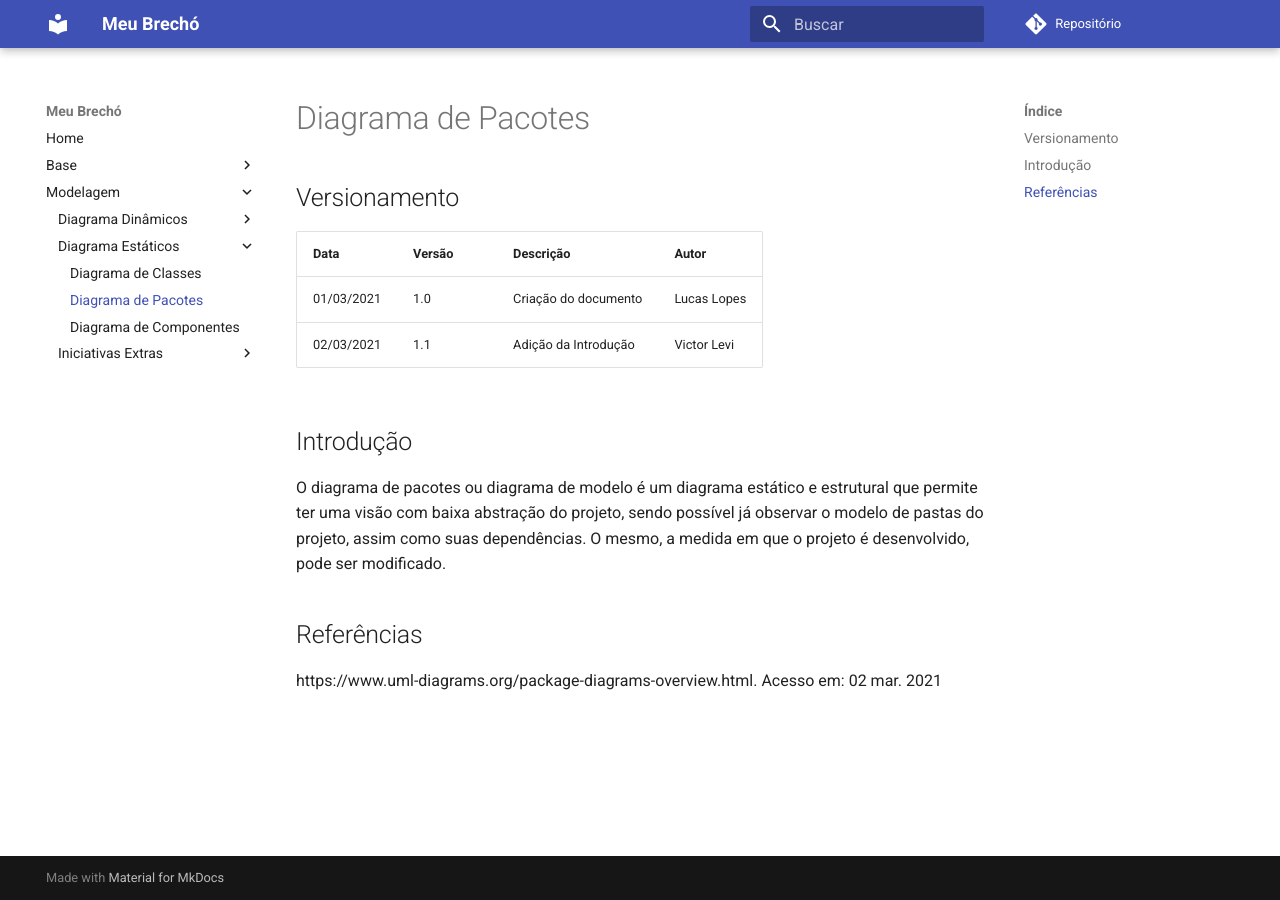
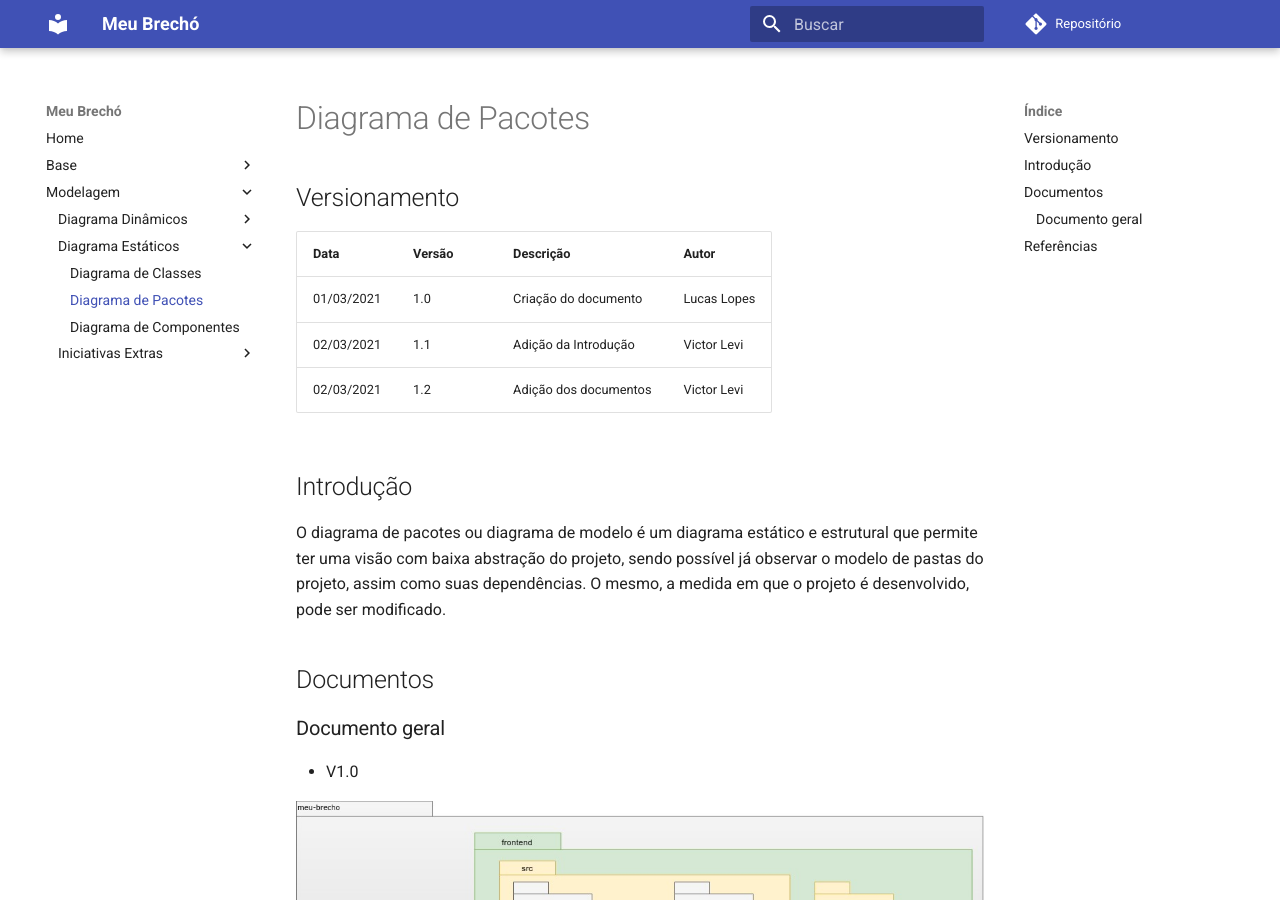
Before and after one commit to UnBArqDsw2020-2/2020.2_G4, an MkDocs documentation site: the page built from docs/modelagem/estaticos/diagramaPacotes.md, in a window 1280 px wide and 900 px high. Built offline with MkDocs 1.6.1 and Material for MkDocs 9.7.7, drawn with Linux system fonts in a browser that asks for light colours; comment, search, counter and statistics services are not loaded; old or Windows-style settings are respelled for this version of MkDocs.

Commit message:
Commit: #28 - Adição do documento

```diff
--- a/docs/modelagem/estaticos/diagramaPacotes.md
+++ b/docs/modelagem/estaticos/diagramaPacotes.md
@@ -6,11 +6,20 @@
 |------|--------|-----------|-------|
 | 01/03/2021 | 1.0 | Criação do documento | Lucas Lopes |
 | 02/03/2021 | 1.1 | Adição da Introdução | Victor Levi |
+| 02/03/2021 | 1.2 | Adição dos documentos | Victor Levi |
 
 ## Introdução
 
 O diagrama de pacotes ou diagrama de modelo é um diagrama estático e estrutural que permite ter uma visão com baixa abstração do projeto, sendo possível já observar o modelo de pastas do projeto, assim como suas dependências. O mesmo, a medida em que o projeto é desenvolvido, pode ser modificado.
 
+## Documentos
+
+### Documento geral
+
+* V1.0
+
+![documento-pacotes-geral](./diagramaPacotes/diagrama-pacotes-geral.jpg)
+
 ## Referências
 
 <p algin="justify"> https://www.uml-diagrams.org/package-diagrams-overview.html. Acesso em: 02 mar. 2021</p>
```
Also changed, not shown: docs/modelagem/estaticos/diagramaPacotes/diagrama-pacotes-geral.jpg (added).
